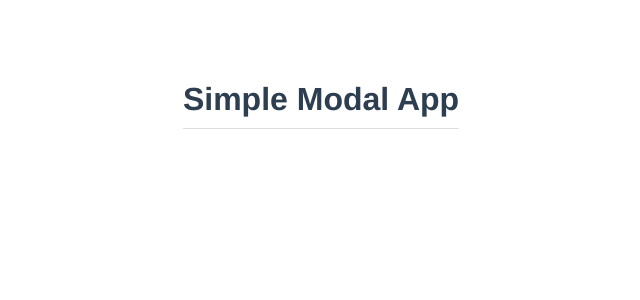
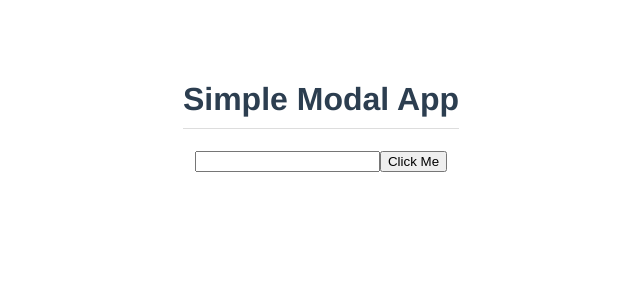
Before and after one commit to elvan/simple-modal-app-vue-components, a Vue app: page / in a window 1280 px wide. Shown: the top 300 px of the page, without its empty margins (319-959 px from the left). Built offline with nearby package versions, Linux system fonts and the light colour scheme.

Commit message:
template refs

```diff
--- a/src/App.vue
+++ b/src/App.vue
@@ -1,5 +1,9 @@
 <template>
   <h1>{{ title }}</h1>
+  <div>
+    <input type="text" ref="name" />
+    <button @click="handleClick">Click Me</button>
+  </div>
 </template>
 
 <script>
@@ -12,6 +16,18 @@
     return {
       title: 'Simple Modal App',
     };
+  },
+
+  methods: {
+    handleClick() {
+      console.log('name', this.$refs.name.value);
+
+      // add class
+      this.$refs.name.classList.add('active');
+
+      // focus
+      this.$refs.name.focus();
+    },
   },
 };
 </script>
```
